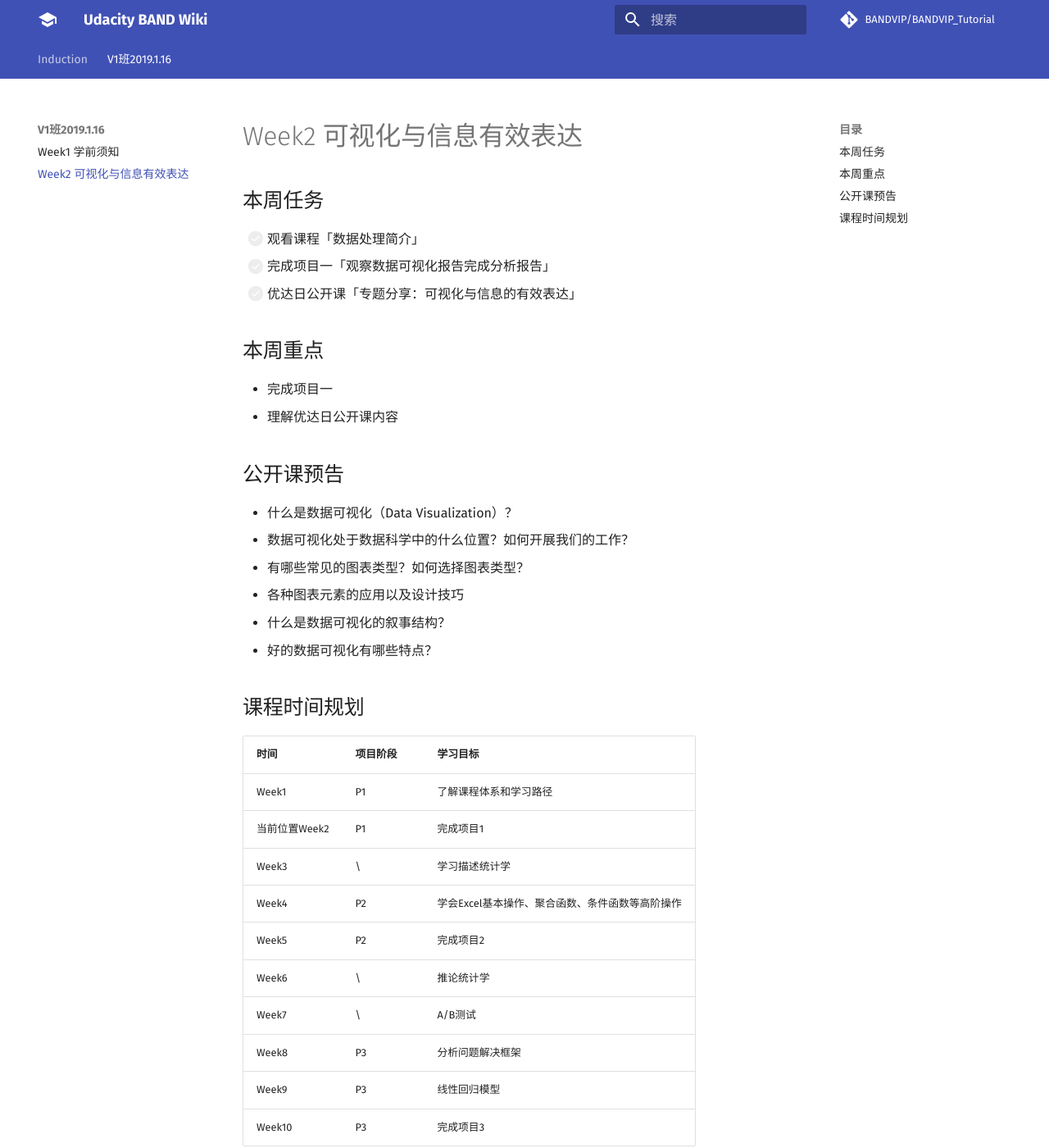
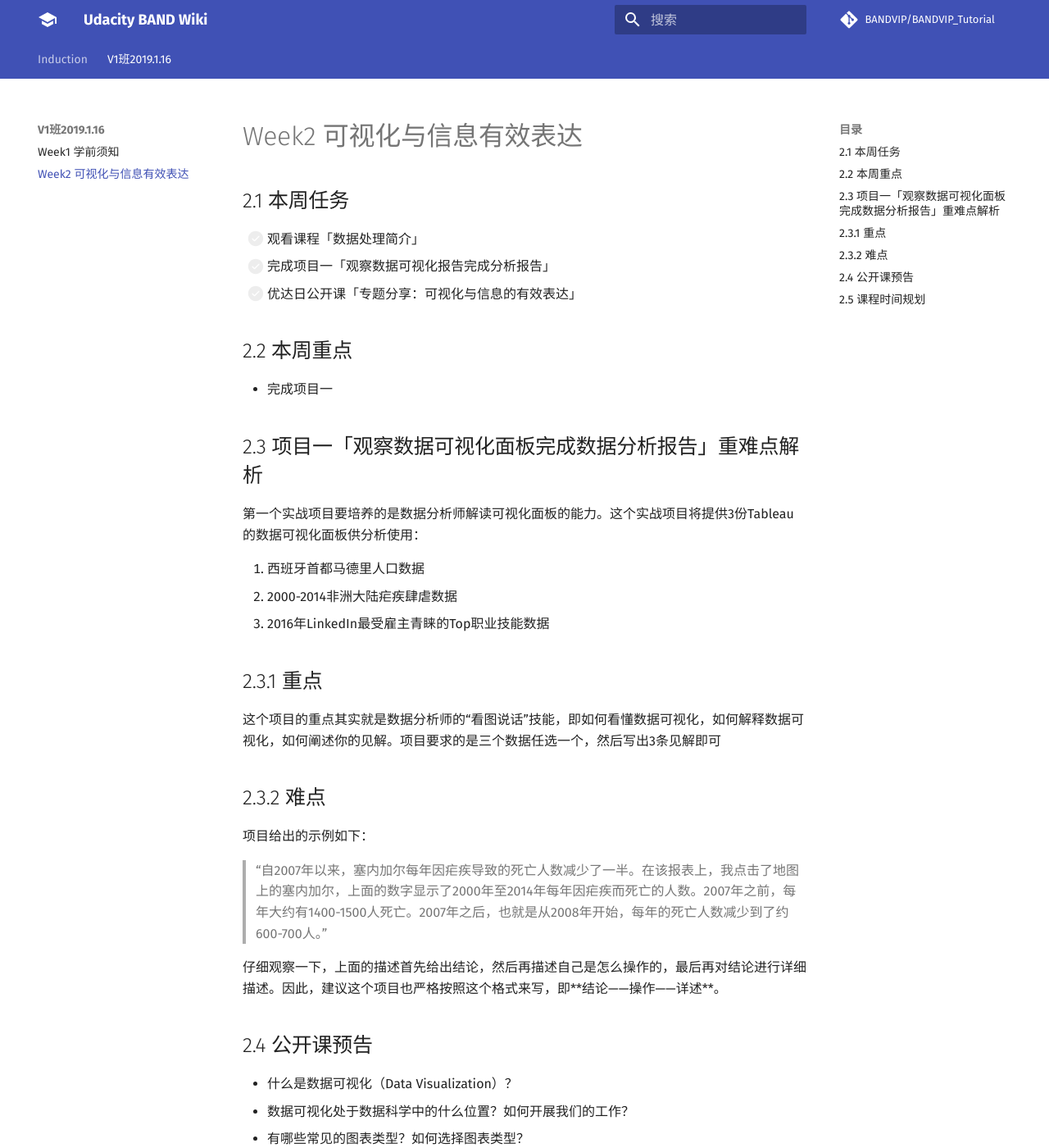
Before and after one commit to BANDVIP/BANDVIP_Tutorial, an MkDocs documentation site: the page built from docs/2.md, in a window 1280 px wide and 1400 px high. Shown: the whole window at 82% size. Built offline with MkDocs 1.6.1 and Material for MkDocs 9.7.7, drawn with Linux system fonts in a browser that asks for light colours; comment, search, counter and statistics services are not loaded.

Commit message:
update week1 & 2

```diff
--- a/docs/1.md
+++ b/docs/1.md
@@ -1,7 +1,7 @@
 # Week1 学前须知
 > 凡事预则立，不预则废。——孔子
 
-## 本周任务
+## 1.1 本周任务
 
   - [ ] 掌握Udacity我的教室的使用，理解本课程的学习方式
   - [ ] 安装好Classin教学工具，Office三件套
@@ -10,11 +10,11 @@
   - [ ] 知晓遇到问题寻求解答的路径和方法
   - [ ] 观看课程「数据处理简介」。
 
-## 本周重点
+## 1.2 本周重点
   - 安装软件
   - 在Udacity我的教室观看课程「数据处理简介」
 
-## 课程时间规划
+## 1.3 课程时间规划
 
 时间|项目阶段|学习目标
 ---|---|---
--- a/docs/2.md
+++ b/docs/2.md
@@ -1,15 +1,31 @@
 # Week2 可视化与信息有效表达
-## 本周任务
+## 2.1 本周任务
 
   - [ ] 观看课程「数据处理简介」
   - [ ] 完成项目一「观察数据可视化报告完成分析报告」
   - [ ] 优达日公开课「专题分享：可视化与信息的有效表达」
 
-## 本周重点
+## 2.2 本周重点
   - 完成项目一
-  - 理解优达日公开课内容
 
-## 公开课预告
+## 2.3 项目一「观察数据可视化面板完成数据分析报告」重难点解析
+第一个实战项目要培养的是数据分析师解读可视化面板的能力。这个实战项目将提供3份Tableau的数据可视化面板供分析使用：
+
+1. 西班牙首都马德里人口数据
+2. 2000-2014非洲大陆疟疾肆虐数据
+3. 2016年LinkedIn最受雇主青睐的Top职业技能数据
+
+## 2.3.1 重点
+
+这个项目的重点其实就是数据分析师的“看图说话”技能，即如何看懂数据可视化，如何解释数据可视化，如何阐述你的见解。项目要求的是三个数据任选一个，然后写出3条见解即可
+
+## 2.3.2 难点
+项目给出的示例如下：
+> “自2007年以来，塞内加尔每年因疟疾导致的死亡人数减少了一半。在该报表上，我点击了地图上的塞内加尔，上面的数字显示了2000年至2014年每年因疟疾而死亡的人数。2007年之前，每年大约有1400-1500人死亡。2007年之后，也就是从2008年开始，每年的死亡人数减少到了约600-700人。”
+
+仔细观察一下，上面的描述首先给出结论，然后再描述自己是怎么操作的，最后再对结论进行详细描述。因此，建议这个项目也严格按照这个格式来写，即**结论——操作——详述**。
+
+## 2.4 公开课预告
  - 什么是数据可视化（Data Visualization）？
  - 数据可视化处于数据科学中的什么位置？如何开展我们的工作？
  - 有哪些常见的图表类型？如何选择图表类型？
@@ -17,7 +33,7 @@
  - 什么是数据可视化的叙事结构？
  - 好的数据可视化有哪些特点？
 
-## 课程时间规划
+## 2.5 课程时间规划
 
 时间|项目阶段|学习目标
 ---|---|---
```
